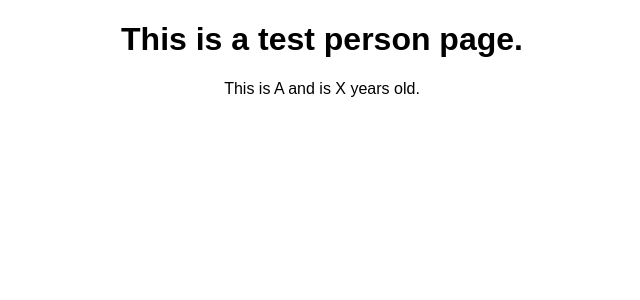
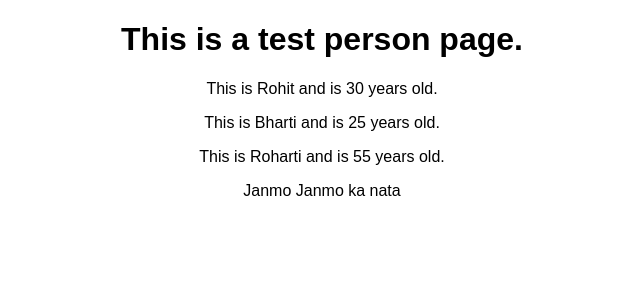
Before and after one commit to rogue29/ReactMadeSimple, a React (Create React App) app: page / in a window 1280 px wide. Shown: the top 300 px of the page, without its empty margins (318-958 px from the left). Built offline with nearby package versions, Linux system fonts and the light colour scheme.

Commit message:
Made person dynamic and created 3 instances of it.

```diff
--- a/src/App.js
+++ b/src/App.js
@@ -7,7 +7,9 @@ class App extends Component {
     return (
       <div className="App">
         <h1>This is a test person page.</h1>
-        <Person />
+        <Person name="Rohit" age="30" />
+        <Person name="Bharti" age="25" />
+        <Person name="Roharti" age="55">Janmo Janmo ka nata</Person>
       </div>
     );
   }
--- a/src/Person/Person.js
+++ b/src/Person/Person.js
@@ -1,8 +1,11 @@
 import React from 'react';
 
-const person = () => {
+const person = (props) => {
     return (
-            <p>This is A and is X years old.</p>
+        <div>
+            <p>This is {props.name} and is {props.age} years old.</p>
+            <p>{props.children}</p>
+        </div>
     );
 }
 
```
